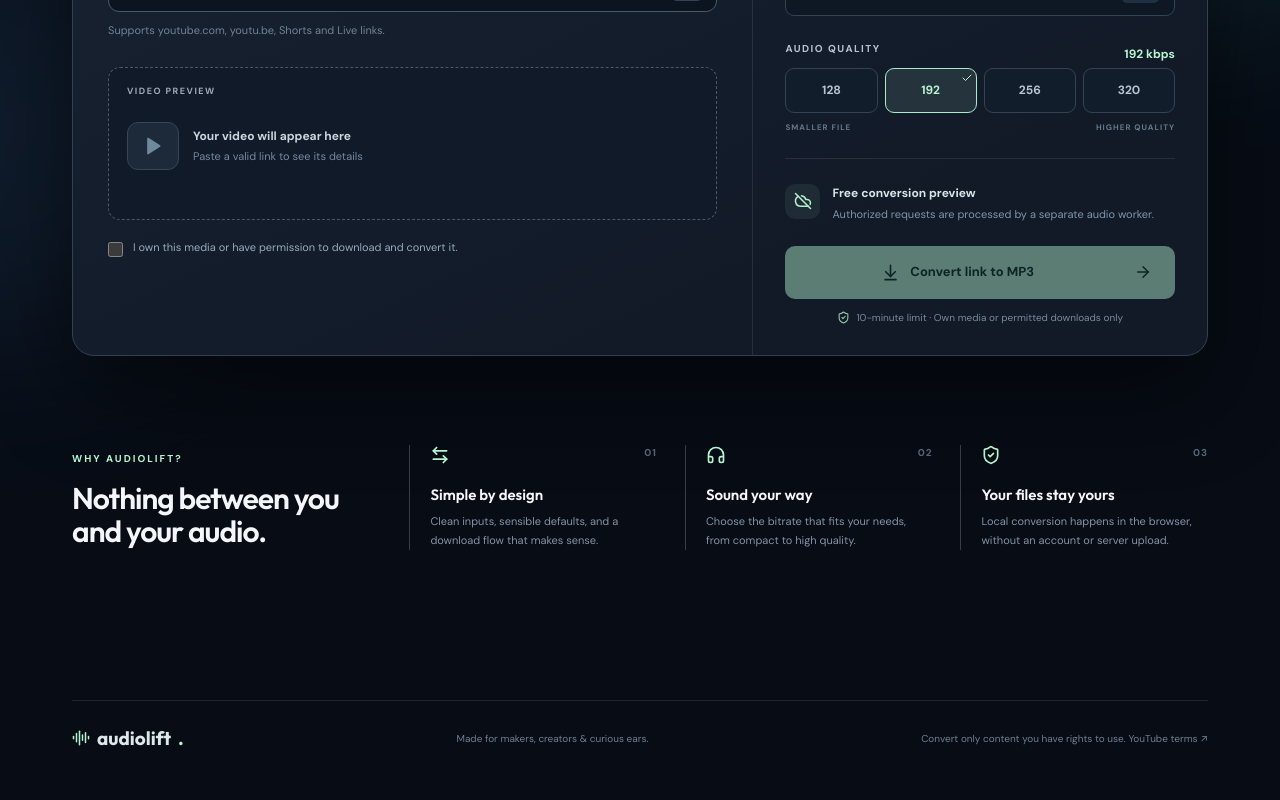
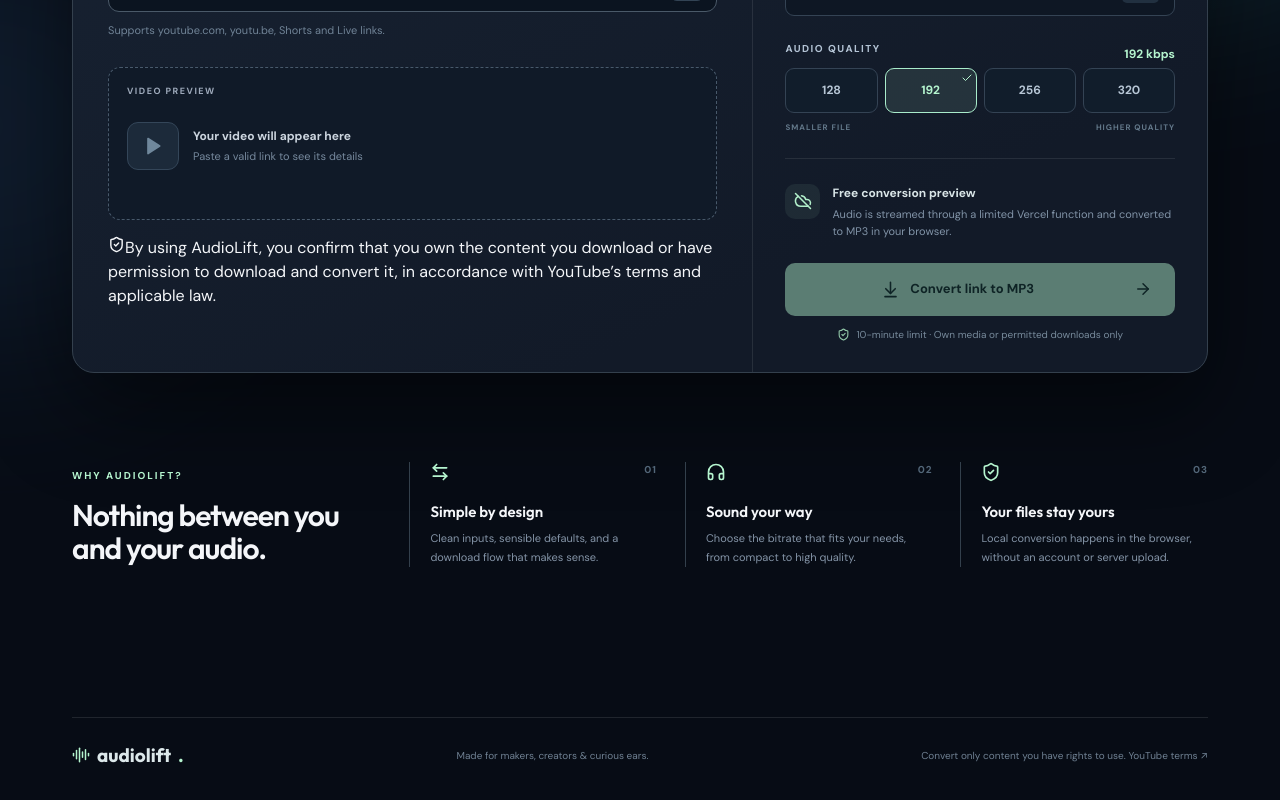
Before and after one commit to miguelaram2016/audiolift, a Next.js app: page / in a window 1280 px wide. Shown: the part 839-1639 px from the top of the page. Built offline with nearby package versions, Linux system fonts and the light colour scheme.

Commit message:
ui: replace permission checkbox with clear terms-of-use disclaimer

```diff
--- a/app/page.tsx
+++ b/app/page.tsx
@@ -20,7 +20,6 @@ export default function Home() {
   const [preview, setPreview] = useState<Preview | null>(null);
   const [previewing, setPreviewing] = useState(false);
   const [bitrate, setBitrate] = useState<(typeof bitrates)[number]>("192");
-  const [permission, setPermission] = useState(false);
   const [file, setFile] = useState<File | null>(null);
   const [stage, setStage] = useState<Stage>("idle");
   const [progress, setProgress] = useState(0);
@@ -124,13 +123,13 @@ export default function Home() {
     }
   };
   const convertLink = async () => {
-    if (!videoId || !permission) return;
+    if (!videoId) return;
     resetResult(); setStage("working"); setProgress(5);
     try {
       const res = await fetch("/api/audio-source", {
         method: "POST",
         headers: { "content-type": "application/json" },
-        body: JSON.stringify({ url, permission: true })
+        body: JSON.stringify({ url })
       });
       if (!res.ok) {
         const data = await res.json().catch(() => null) as { error?: string } | null;
@@ -204,7 +203,7 @@ export default function Home() {
                 <div className={`url-field ${url && !videoId ? "invalid" : ""}`}><Link2 size={18}/><input id="url-input" value={url} onChange={e => { setUrl(e.target.value); resetResult(); }} placeholder="https://youtube.com/watch?v=..." autoCapitalize="off" autoComplete="off" spellCheck={false}/><button type="button" onClick={useClipboard} aria-label="Paste from clipboard"><ClipboardPaste size={18}/></button></div>
                 {url && !videoId ? <p className="input-hint error-color">That doesn&apos;t look like a supported YouTube video link.</p> : <p className="input-hint">Supports youtube.com, youtu.be, Shorts and Live links.</p>}
                 <div className="preview-panel"><span className="field-label preview-caption">VIDEO PREVIEW</span>{preview ? <div className="preview-inner"><div className="video-thumb"><img src={preview.thumbnail} alt="YouTube video thumbnail"/><Play size={20} fill="currentColor"/></div><div className="preview-meta"><strong title={preview.title}>{preview.title}</strong><span>{preview.author}</span><a href={preview.videoUrl} target="_blank" rel="noopener noreferrer">View on YouTube <ExternalLink size={12}/></a></div><CheckCircle2 size={19} className="preview-check"/></div> : <div className="preview-empty"><span className="placeholder-icon">{previewing ? <LoaderCircle size={21} className="spin"/> : <Play size={20} fill="currentColor"/>}</span><div><strong>{previewing ? "Finding your video..." : "Your video will appear here"}</strong><span>Paste a valid link to see its details</span></div></div>}</div>
-                <label className="permission"><input type="checkbox" checked={permission} onChange={e => setPermission(e.target.checked)}/><span>I own this media or have permission to download and convert it.</span></label>
+                <p className="usage-notice"><ShieldCheck size={17} aria-hidden="true"/><span>By using AudioLift, you confirm that you own the content you download or have permission to download and convert it, in accordance with <a href="https://www.youtube.com/t/terms" target="_blank" rel="noopener noreferrer">YouTube’s terms</a> and applicable law.</span></p>
               </> : <>
                 <label className="field-label" htmlFor="media-file">SELECT YOUR AUDIO OR VIDEO FILE</label>
                 <input ref={inputRef} id="media-file" className="sr-only" type="file" accept="audio/*,video/*,.m4a,.mp4,.mov,.webm,.mkv,.wav,.ogg,.flac" onChange={e => {setFile(e.target.files?.[0] || null); resetResult(); }}/>
@@ -219,10 +218,10 @@ export default function Home() {
               <div className="quality-options" role="group" aria-label="MP3 bitrate">{bitrates.map(value => <button type="button" aria-pressed={bitrate === value} key={value} className={bitrate === value ? "selected" : ""} onClick={() => {setBitrate(value); resetResult();}}>{value}{bitrate === value ? <Check size={12}/> : null}</button>)}</div>
               <div className="quality-scale"><span>SMALLER FILE</span><span>HIGHER QUALITY</span></div>
               <div className="settings-divider"/>
-              <div className="conversion-info"><div className="info-icon">{mode === "file" ? <ShieldCheck size={18}/> : <CloudOff size={18}/>}</div><div><strong>{mode === "file" ? "On-device processing" : workerConnected ? "Free conversion preview" : "Converter unavailable"}</strong><span>{mode === "file" ? "Nothing is uploaded to a server." : workerConnected ? "Authorized requests are processed by a separate audio worker." : "Link-to-MP3 download requires the processing service, which isn't connected yet."}</span></div></div>
+              <div className="conversion-info"><div className="info-icon">{mode === "file" ? <ShieldCheck size={18}/> : <CloudOff size={18}/>}</div><div><strong>{mode === "file" ? "On-device processing" : workerConnected ? "Free conversion preview" : "Converter unavailable"}</strong><span>{mode === "file" ? "Nothing is uploaded to a server." : workerConnected ? "Audio is streamed through a limited Vercel function and converted to MP3 in your browser." : "Link-to-MP3 download requires the processing service, which isn't connected yet."}</span></div></div>
               {stage === "working" ? <div className="progress-box" role="status" aria-live="polite"><div className="progress-title"><span><LoaderCircle size={16} className="spin"/> {mode === "file" ? "Encoding audio" : "Preparing audio"}</span><strong>{progress}%</strong></div><div className="progress-track"><span style={{width: `${progress}%`}}/></div><small>Keep this tab open until the conversion finishes.</small></div> : null}
               {stage === "error" && error ? <div className="alert-error" role="alert"><CircleHelp size={17}/><span>{error}</span><button onClick={() => setError("")} aria-label="Dismiss message"><X size={14}/></button></div> : null}
-              {stage === "ready" && downloadHref ? <a className="primary-button ready-button" href={downloadHref} download={fileName} target={downloadHref.startsWith("blob:") ? undefined : "_blank"} rel="noopener noreferrer"><ArrowDownToLine size={20}/> Download {fileName}</a> : <button className="primary-button" onClick={mode === "link" ? convertLink : convertFile} disabled={stage === "working" || (mode === "link" ? !videoId || !permission || !workerConnected : !file)}>{stage === "working" ? <><LoaderCircle size={19} className="spin"/> Converting...</> : <><ArrowDownToLine size={19}/> {mode === "file" ? "Convert to MP3" : "Convert link to MP3"}<ArrowRight size={18} className="button-arrow"/></>}</button>}
+              {stage === "ready" && downloadHref ? <a className="primary-button ready-button" href={downloadHref} download={fileName} target={downloadHref.startsWith("blob:") ? undefined : "_blank"} rel="noopener noreferrer"><ArrowDownToLine size={20}/> Download {fileName}</a> : <button className="primary-button" onClick={mode === "link" ? convertLink : convertFile} disabled={stage === "working" || (mode === "link" ? !videoId || !workerConnected : !file)}>{stage === "working" ? <><LoaderCircle size={19} className="spin"/> Converting...</> : <><ArrowDownToLine size={19}/> {mode === "file" ? "Convert to MP3" : "Convert link to MP3"}<ArrowRight size={18} className="button-arrow"/></>}</button>}
               <div className="button-note"><ShieldCheck size={13}/>{mode === "file" ? "Files never leave your browser" : !workerConnected ? "Link download is temporarily unavailable" : "10-minute limit · Own media or permitted downloads only"}</div>
             </div>
           </div>
```
